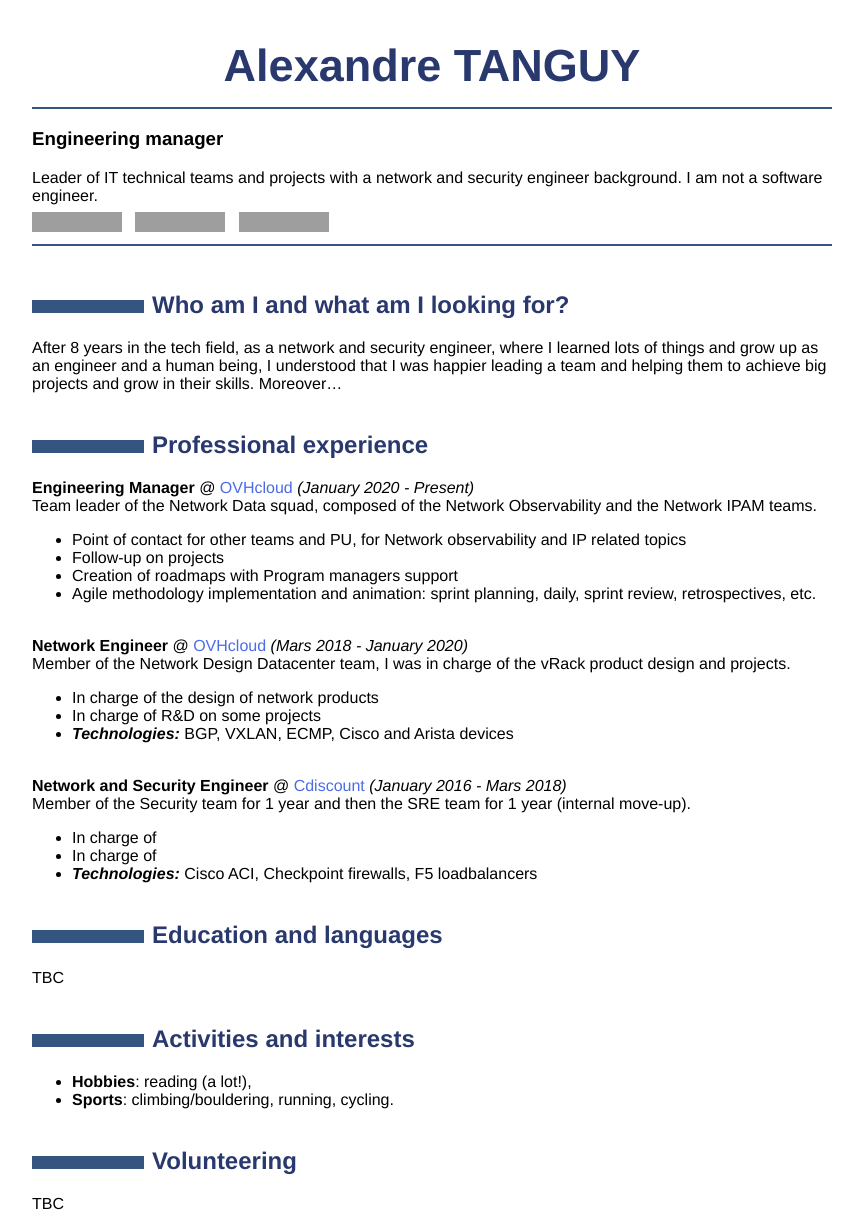
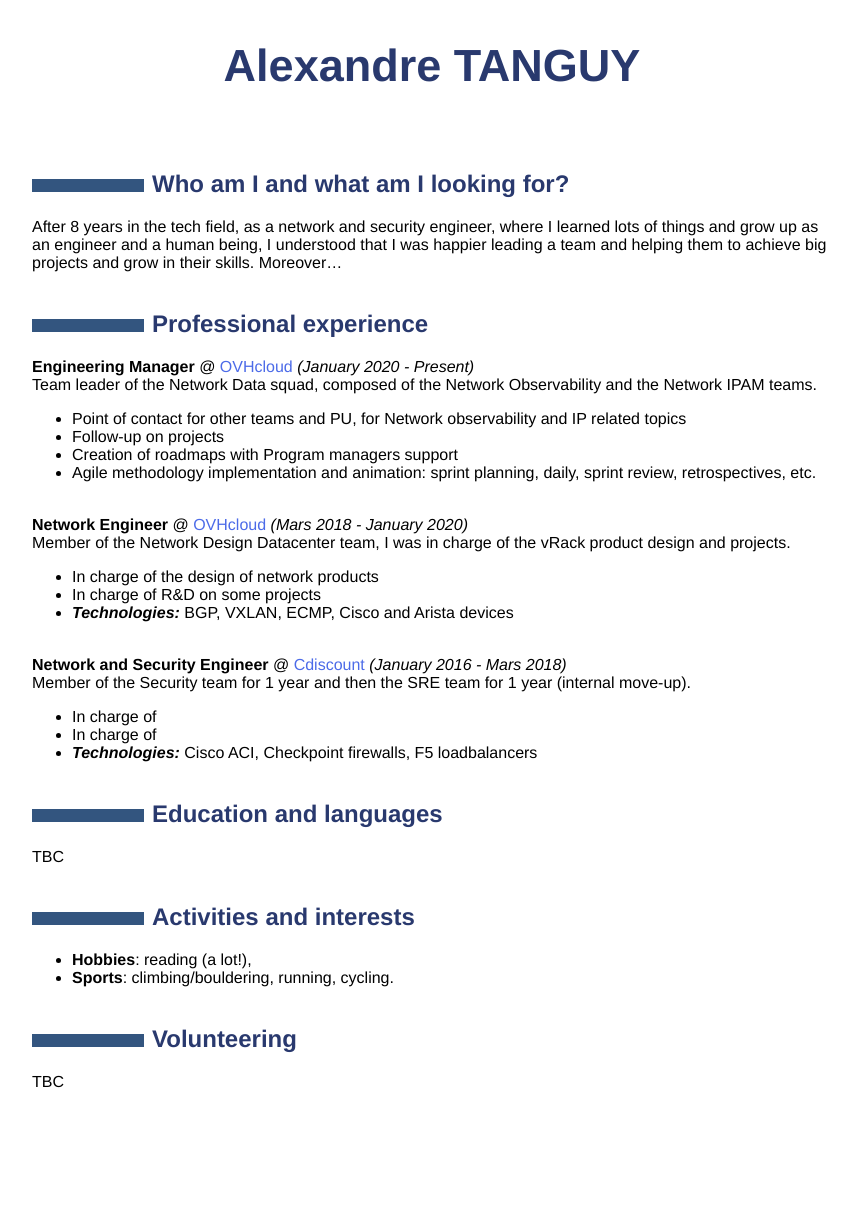
Before and after one commit to hikatanguy/cv, a Jekyll site: the page out/cv_alexandre_tanguy.html, which Jekyll copies as it is, in a window 1280 px wide. Shown: the whole page, without its empty margins (208-1071 px from the left). Built offline with Jekyll 4.4.1, drawn with Linux system fonts in a browser that asks for light colours; after the commit the page ends 1108 px from its top, so only the background shows below that; grey boxes are pictures that could not be loaded.

```diff
--- a/out/cv_alexandre_tanguy.html
+++ b/out/cv_alexandre_tanguy.html
@@ -15,11 +15,7 @@
 </head>
 <body>
 <h1 id="alexandre-tanguy">Alexandre TANGUY</h1>
-<hr />
-<h3 id="engineering-manager">Engineering manager</h3>
-<p>Leader of IT technical teams and projects with a network and security engineer background. I am not a software engineer. <br ></p>
-<p><a href="https://github.com/hikatanguy/cv/raw/main/out/cv_alexandre_tanguy.pdf"><img src="https://img.shields.io/badge/PDF-267CB9?style=for-the-badge&amp;logo=docusign" /></a>   <a href="mailto:alexandre@tanguy.pro"><img src="https://img.shields.io/badge/Email-267CB9?style=for-the-badge&amp;logo=maildotru" /></a>   <a href="https://www.linkedin.com/in/alexandretanguy/"><img src="https://img.shields.io/badge/LinkedIn-267CB9?style=for-the-badge&amp;logo=linkedin" /></a></p>
-<hr />
+<p><br></p>
 <p><br></p>
 <h2 id="who-am-i-and-what-am-i-looking-for">Who am I and what am I looking for?</h2>
 <p>After 8 years in the tech field, as a network and security engineer, where I learned lots of things and grow up as an engineer and a human being, I understood that I was happier leading a team and helping them to achieve big projects and grow in their skills. Moreover… <br><br></p>
```
Also changed, not shown: 2 other files.
